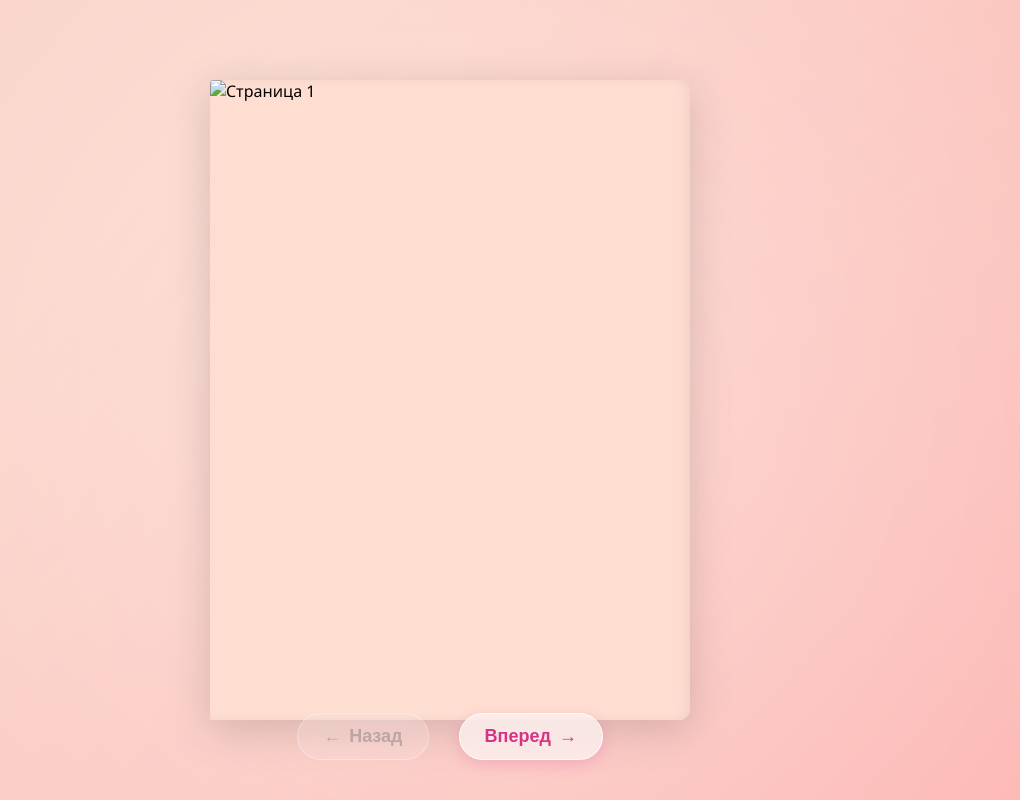
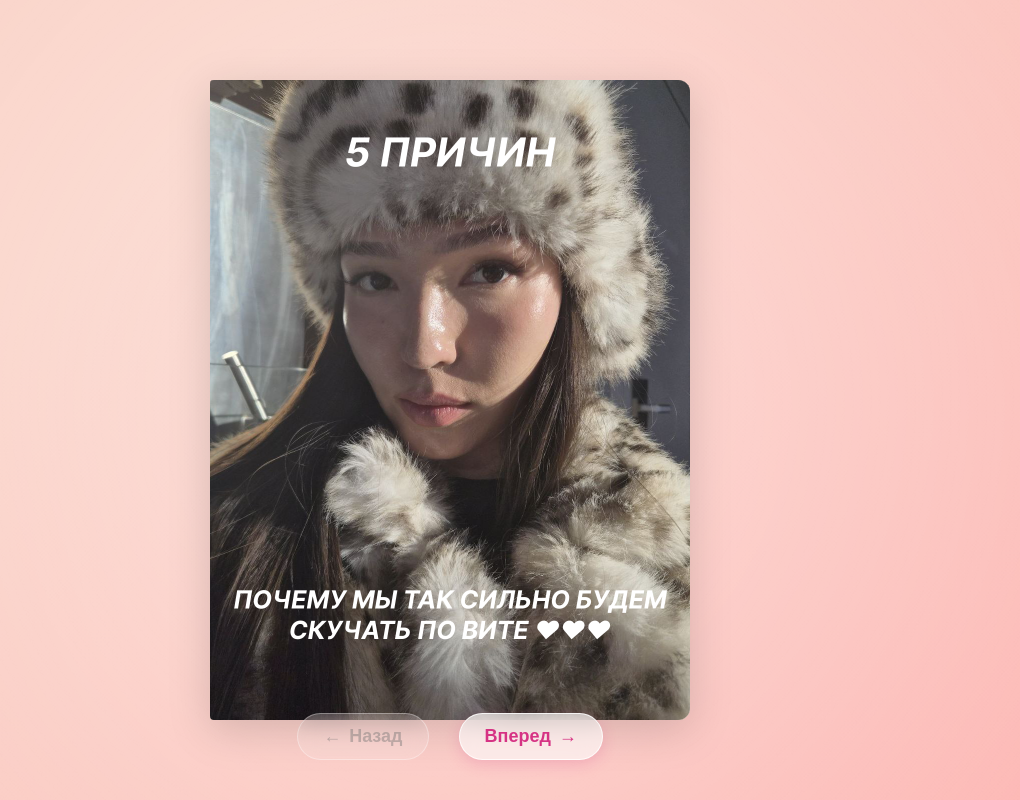
Before and after one commit to brokkko/vita, a plain HTML site: page index.html in a window 1280 px wide. Shown: the top 800 px of the page, without its empty margins (190-1210 px from the left). Drawn offline with Linux system fonts and the light colour scheme; the site is published under a folder, as on GitHub Pages, so addresses that start at the root find nothing.

Commit message:
miss vita changes 3.0

```diff
--- a/index.html
+++ b/index.html
@@ -140,25 +140,25 @@
 
 <div class="book">
     <div class="page" id="p1">
-        <img src="/data/page1.png" alt="Страница 1">
+        <img src="data/page1.png" alt="Страница 1">
     </div>
     <div class="page" id="p2">
-        <img src="/data/page2.png" alt="Страница 2">
+        <img src="data/page2.png" alt="Страница 2">
     </div>
     <div class="page" id="p3">
-        <img src="/data/page3.png" alt="Страница 3">
+        <img src="data/page3.png" alt="Страница 3">
     </div>
     <div class="page" id="p4">
-        <img src="/data/page4.png" alt="Страница 4">
+        <img src="data/page4.png" alt="Страница 4">
     </div>
     <div class="page" id="p5">
-        <img src="/data/page5.png" alt="Страница 5">
+        <img src="data/page5.png" alt="Страница 5">
     </div>
     <div class="page" id="p6">
-        <img src="/data/page6.png" alt="Страница 6">
+        <img src="data/page6.png" alt="Страница 6">
     </div>
     <div class="page" id="p7">
-        <img src="/data/page7.png" alt="Страница 7">
+        <img src="data/page7.png" alt="Страница 7">
     </div>
 </div>
 
```
